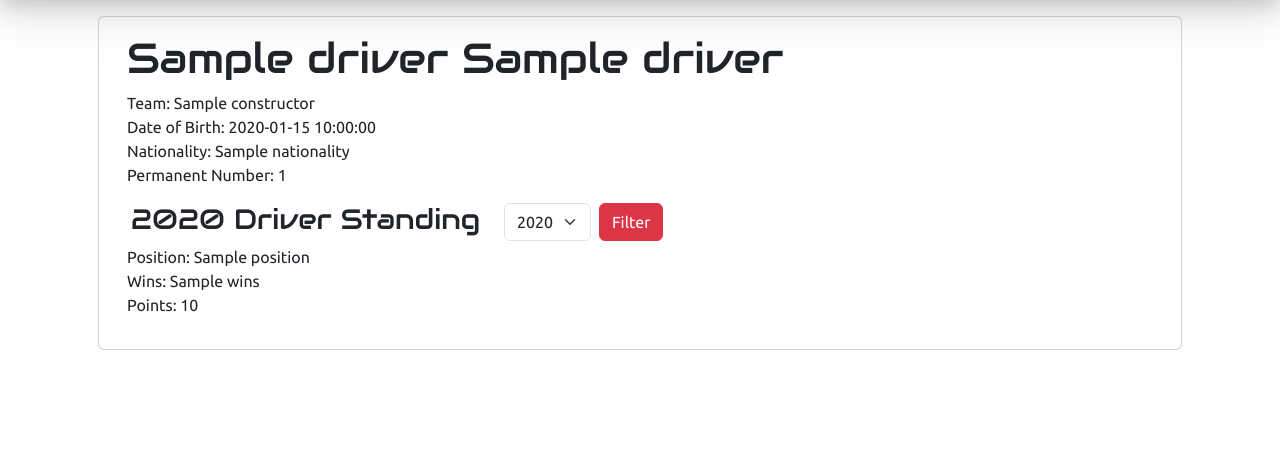
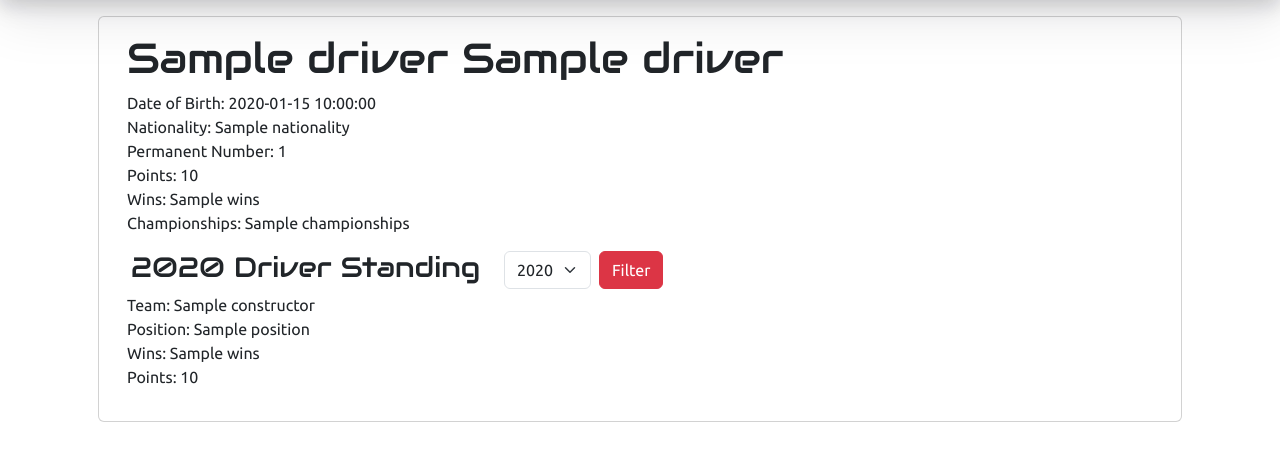
Before and after one commit to neilcasas/f1-website, a Flask app: template templates/driver-profile.html in a window 1280 px wide. Shown: the part 56-517 px from the top of the page. Run offline with Flask 3, Linux system fonts and the light colour scheme; the template is opened without the code that fills it: most values are stand-ins (such as "Sample title", 1, 10 or a date in 2020).

Commit message:
displayed points, wins, championships per driver

```diff
--- a/templates/driver-profile.html
+++ b/templates/driver-profile.html
@@ -24,10 +24,12 @@ Drivers - {{ driver.given_name }} {{ driver.family_name }}
 <div class="card m-3 p-3">
     <div class="container-fluid">
         <h1>{{ driver.given_name }} {{ driver.family_name }}</h1>
-        <div>Team: {{ standing.driver_standings[0].constructors[0].name }}</div>
         <div>Date of Birth: {{ driver.date_of_birth }}</div>
         <div>Nationality: {{ driver.nationality }}</div>
         <div>Permanent Number: {{ driver.permanent_number }}</div>
+        <div>Points: {{ driver_db_data["points"] }}</div>
+        <div>Wins: {{ driver_db_data["wins"] }}</div>
+        <div>Championships: {{ driver_db_data["championships"] }}</div>
     </div>
     <div class="container-fluid pt-3 pb-3">
         <div class="row">
@@ -50,6 +52,7 @@ Drivers - {{ driver.given_name }} {{ driver.family_name }}
                 </form>
             </div>
         </div>
+        <div>Team: {{ standing.driver_standings[0].constructors[0].name }}</div>
         <div>Position: {{ standing.driver_standings[0].position }}</div>
         <div>Wins: {{ standing.driver_standings[0].wins }}</div>
         <div>Points: {{ standing.driver_standings[0].points }}</div>
```
